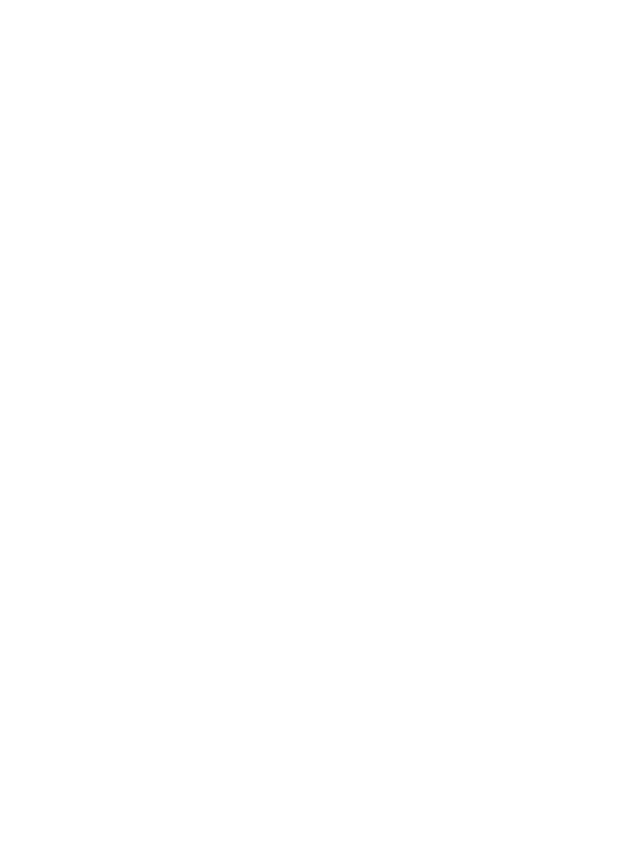
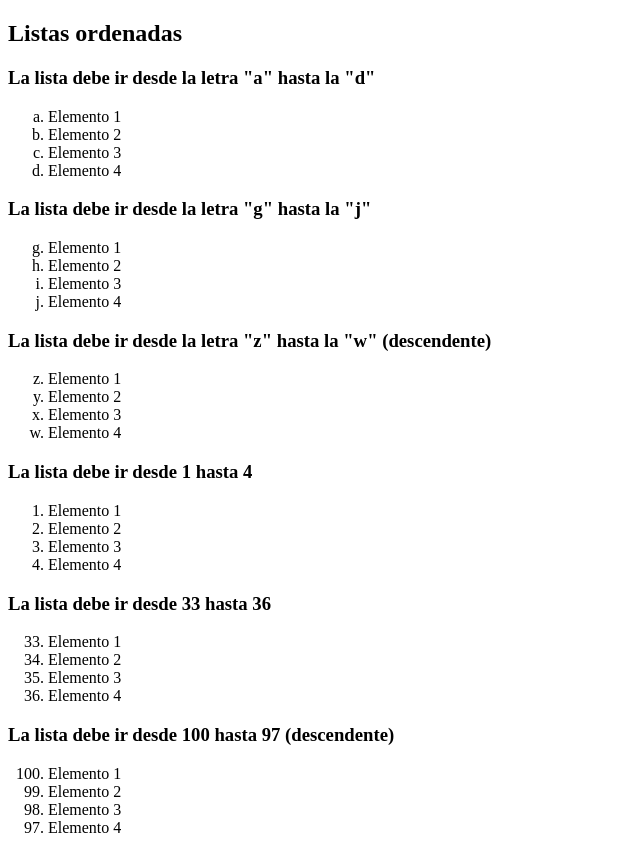
Before and after one commit to AnyIguacel/APfrontend, a plain HTML site: page login.html in a window 1280 px wide. Shown: the whole page, without its empty margins (0-640 px from the left). Before the commit the page ends 800 px from the top, so only its background shows below. Drawn offline with Linux system fonts and the light colour scheme.

Commit message:
Modulo 2, tarea listas

```diff
--- a/login.html
+++ b/login.html
@@ -0,0 +1,51 @@
+<!doctype html>
+<html lang="es">
+<head>
+  <meta charset="utf-8">
+  <title>Modulo 2, Listas</title>
+</head>
+<body>
+  <h2>  Listas ordenadas </h2>
+<h3>La lista debe ir desde la letra "a" hasta la "d"</h3>
+<ol type="a">
+    <li> Elemento 1</li>
+    <li> Elemento 2</li>
+    <li> Elemento 3</li>
+    <li> Elemento 4</li>
+</ol>
+<h3>La lista debe ir desde la letra "g" hasta la "j"</h3>
+<ol  type="a" start="7">
+    <li> Elemento 1</li>
+    <li> Elemento 2</li>
+    <li> Elemento 3</li>
+    <li> Elemento 4</li>
+</ol>
+<h3>La lista debe ir desde la letra "z" hasta la "w" (descendente)</h3>
+<ol type="a" start="26" reversed >
+    <li> Elemento 1</li>
+    <li> Elemento 2</li>
+    <li> Elemento 3</li>
+    <li> Elemento 4</li>
+</ol>
+<h3>La lista debe ir desde 1 hasta 4</h3>
+<ol type="1">
+    <li> Elemento 1</li>
+    <li> Elemento 2</li>
+    <li> Elemento 3</li>
+    <li> Elemento 4</li>
+</ol>
+<h3>La lista debe ir desde 33 hasta 36</h3>
+<ol type="1" start="33">
+    <li> Elemento 1</li>
+    <li> Elemento 2</li>
+    <li> Elemento 3</li>
+    <li> Elemento 4</li>
+</ol>
+<h3>La lista debe ir desde 100 hasta 97 (descendente)</h3>
+<ol type="1" start="100" reversed>
+    <li> Elemento 1</li>
+    <li> Elemento 2</li>
+    <li> Elemento 3</li>
+    <li> Elemento 4</li>
+</ol>
+</body>
```
Also changed, not shown: index.html (+1 -1 lines).
